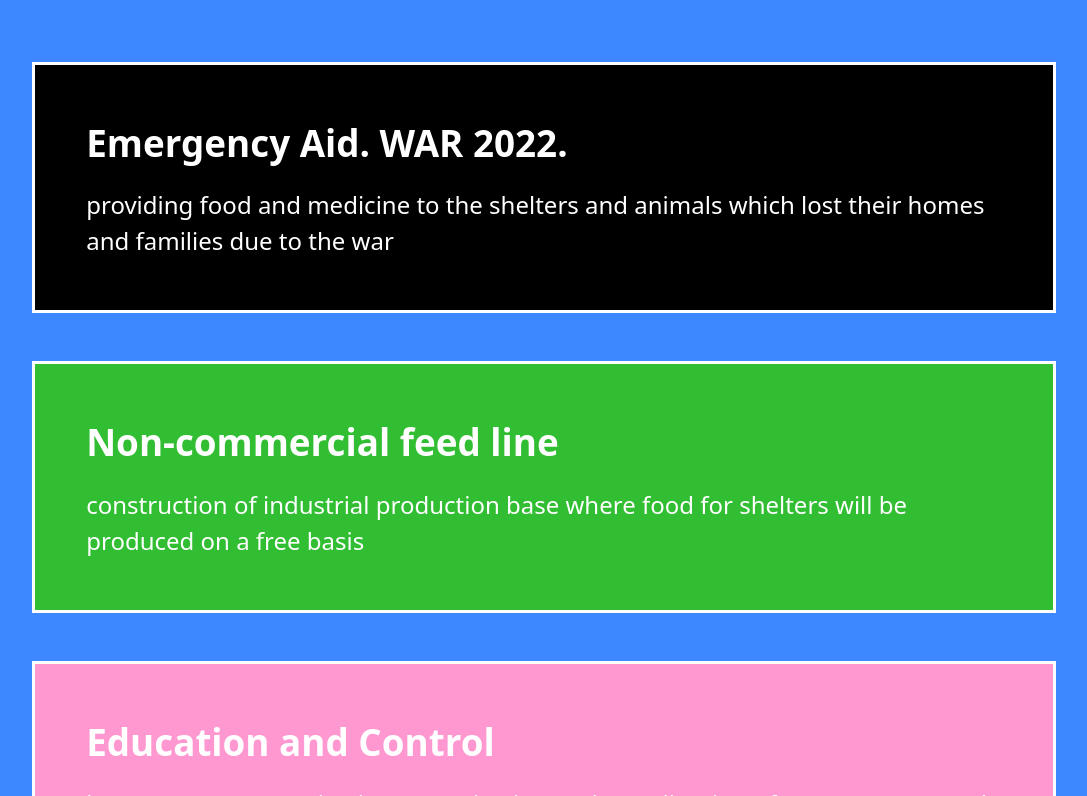
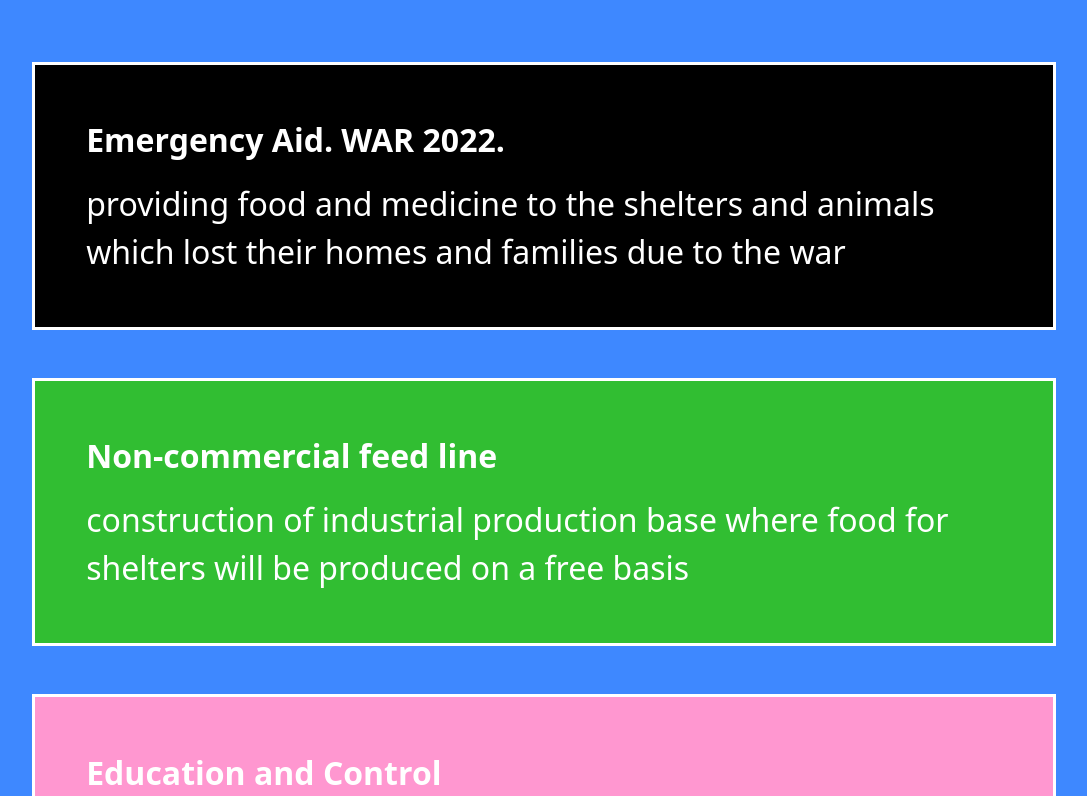
Before and after one commit to Azmye/charity-clone, a Vue app: page / in a window 1280 px wide. Shown: the part 2884-3680 px from the top of the page, without its empty margins (96-1183 px from the left). Built offline with nearby package versions, Linux system fonts and the light colour scheme.

Commit message:
chore: update some props

```diff
--- a/src/components/project-wrapper.vue
+++ b/src/components/project-wrapper.vue
@@ -1,30 +1,111 @@
 <script lang="ts">
+import { defineComponent, type PropType } from "vue";
 import gsap from "gsap";
-import { defineComponent, type PropType } from "vue";
 
 export default defineComponent({
   name: "ProjectWrapper",
   props: {
+    fontWeight: {
+      type: String as PropType<
+        | "normal"
+        | "bold"
+        | "lighter"
+        | "bolder"
+        | "100"
+        | "200"
+        | "300"
+        | "400"
+        | "500"
+        | "600"
+        | "700"
+        | "800"
+        | "900"
+        | string
+      >,
+      default: "bold",
+    },
+
     backgroundColor: {
       type: String as PropType<string>,
       default: "#000",
     },
+    textColor: {
+      type: String as PropType<string>,
+      default: "#ffffff",
+    },
+    fontSize: {
+      type: String as PropType<"sm" | "md" | "lg" | "xl" | "2xl">,
+      default: "md",
+    },
     title: {
-      type: String as PropType<string>,
+      type: String,
       required: true,
     },
     paragraph: {
-      type: String as PropType<string>,
+      type: String,
+      default: "",
+    },
+    href: {
+      type: String,
       required: true,
     },
-    href: {
-      type: String as PropType<string>,
-      required: true,
+    slideDirection: {
+      type: String as PropType<"left" | "right" | "top" | "bottom" | "fade">,
+      default: "left",
+    },
+    width: {
+      type: String,
+      default: "100%",
+    },
+    height: {
+      type: String,
+      default: "auto",
+    },
+    borderColor: {
+      type: String,
+      default: "#fff",
+    },
+  },
+  computed: {
+    computedFontSize(): string {
+      switch (this.fontSize) {
+        case "sm":
+          return "1rem";
+        case "md":
+          return "1.5rem";
+        case "lg":
+          return "2rem";
+        case "xl":
+          return "2.5rem";
+        case "2xl":
+          return "3rem";
+        default:
+          return "1.5rem";
+      }
     },
   },
   mounted() {
     const wrapper = this.$refs.projectWrapper as HTMLElement;
     const inner = this.$refs.projectInnerWrapper as HTMLElement;
+
+    const getAnimationOffset = () => {
+      switch (this.slideDirection) {
+        case "right":
+          return { x: 100, y: 0 };
+        case "top":
+          return { x: 0, y: -100 };
+        case "bottom":
+          return { x: 0, y: 100 };
+        case "fade":
+          return { x: 0, y: 0 };
+        case "left":
+        default:
+          return { x: -100, y: 0 };
+      }
+    };
+
+    const { x, y } = getAnimationOffset();
+    gsap.set(wrapper, { opacity: 0, x, y });
 
     const observer = new IntersectionObserver(
       (entries) => {
@@ -32,14 +113,11 @@ export default defineComponent({
           if (entry.isIntersecting) {
             gsap.fromTo(
               wrapper,
-              { opacity: 0, x: -100 },
-              {
-                opacity: 1,
-                x: 0,
-                duration: 2.5,
-                ease: "power3.out",
-              }
+              { opacity: 0, x, y },
+              { opacity: 1, x: 0, y: 0, duration: 1.5, ease: "power3.out" }
             );
+          } else {
+            gsap.set(wrapper, { opacity: 0, x, y });
           }
         });
       },
@@ -73,12 +151,24 @@ export default defineComponent({
   <a
     class="project-wrapper"
     :href="href"
-    :style="{ backgroundColor }"
+    :style="{
+      backgroundColor,
+      width,
+      height,
+      color: textColor,
+    }"
     ref="projectWrapper"
   >
-    <div class="project-inner-wrapper" ref="projectInnerWrapper">
-      <h5>{{ title }}</h5>
-      <p>{{ paragraph }}</p>
+    <div
+      class="project-inner-wrapper"
+      :class="{ 'center-content': !paragraph }"
+      :style="{ borderColor }"
+      ref="projectInnerWrapper"
+    >
+      <h5 :style="{ fontSize: computedFontSize, fontWeight }">{{ title }}</h5>
+      <p v-if="paragraph" :style="{ fontSize: computedFontSize }">
+        {{ paragraph }}
+      </p>
     </div>
   </a>
 </template>
@@ -89,22 +179,28 @@ export default defineComponent({
   text-decoration: none;
   cursor: pointer;
   transition: background-color 0.3s ease;
-  color: white;
 }
 
 .project-inner-wrapper {
-  border: 3px solid #fff;
-  padding: 3.2rem 3.2rem;
+  border-width: 3px;
+  border-style: solid;
+  padding: 3.2rem;
   display: flex;
   flex-direction: column;
   gap: 1rem;
 
-  h5 {
-    font-size: 2.3rem;
-  }
-
+  h5,
   p {
-    font-size: 1.5rem;
+    margin: 0;
   }
 }
+
+.center-content {
+  justify-content: center;
+  align-items: center;
+  text-align: center;
+  height: 100%;
+  display: flex;
+  flex-direction: column;
+}
 </style>
--- a/src/components/section-project.vue
+++ b/src/components/section-project.vue
@@ -25,21 +25,27 @@ export default defineComponent({
         backgroundColor="#000"
         title="Emergency Aid. WAR 2022."
         paragraph="providing food and medicine to the shelters and animals which lost their homes and families due to the war"
-        href="https://example.com/project-details"
+        href="#"
+        font-size="lg"
+        font-weight="bold"
       />
 
       <ProjectWrapper
         backgroundColor="#31be32"
         title="Non-commercial feed line"
         paragraph="construction of industrial production base where food for shelters will be produced on a free basis "
-        href="https://example.com/project-details"
+        href="#"
+        font-size="lg"
+        font-weight="bold"
       />
 
       <ProjectWrapper
         backgroundColor="#ff97d0"
         title="Education and Control"
         paragraph="lectures on communication, organisation and coordination of processes, control over the use of aid"
-        href="https://example.com/project-details"
+        href="#"
+        font-size="lg"
+        font-weight="bold"
       />
     </div>
   </div>
--- /dev/null
+++ b/src/components/section-work.vue
@@ -0,0 +1,117 @@
+<script lang="ts">
+import { defineComponent } from "vue";
+import ProjectWrapper from "./project-wrapper.vue";
+import { worksList } from "../_data/works-list";
+
+export default defineComponent({
+  name: "Work",
+  components: {
+    ProjectWrapper,
+  },
+  data() {
+    return {
+      worksList,
+    };
+  },
+});
+</script>
+
+<template>
+  <div class="work">
+    <div class="work__header">
+      <h2>We want to help</h2>
+      <p>
+        homeless packs, volunteers, guardians, overstayers, shelters and other
+        organisations
+      </p>
+    </div>
+
+    <div class="work__workList">
+      <ProjectWrapper
+        v-for="(work, index) in worksList"
+        :key="index"
+        backgroundColor="#fff"
+        :title="work.title"
+        :href="work.href"
+        width="100%"
+        height="110px"
+        slide-direction="bottom"
+        text-color="#000"
+        border-color="#000"
+        font-size="sm"
+        font-weight="600"
+      />
+
+      <a href="#" class="btn-link">
+        apply for help
+        <div class="btn-icon">
+          <img
+            src="../assets/images/btn-icons/6273a272fe3407579aa3d6c9_PngItem_344959.png"
+            alt="arrow-right"
+          />
+        </div>
+      </a>
+    </div>
+  </div>
+</template>
+
+<style lang="scss">
+.work {
+  background-color: #fcf944;
+  display: flex;
+  flex-direction: column;
+  padding: 5rem 8rem;
+
+  &__header {
+    margin-bottom: 60px;
+    h2 {
+      font-size: 3rem;
+    }
+    p {
+      font-size: 2rem;
+      text-align: left;
+    }
+  }
+
+  &__workList {
+    display: grid;
+    grid-template-columns: repeat(3, 1fr);
+    gap: 2rem;
+
+    .btn-link {
+      background-color: #ff97d0;
+      max-width: 90%;
+      text-decoration: none;
+      text-align: center;
+      padding: 14px 24px;
+      border: 3.5px solid #000;
+      color: #000;
+      font-weight: 700;
+      font-size: 22px;
+      margin-top: 80px;
+      display: inline-flex;
+      align-items: center;
+      justify-content: center;
+      gap: 1rem;
+      transition: background-color 0.3s ease;
+
+      .btn-icon {
+        display: flex;
+        align-items: center;
+        justify-content: center;
+
+        img {
+          width: 42px;
+          height: auto;
+          transform: rotate(180deg);
+          transition: transform 0.3s ease, translate 0.3s ease;
+        }
+      }
+
+      &:hover .btn-icon img {
+        transform: rotate(180deg) translateX(-10px);
+      }
+    }
+  }
+}
+</style>
--- a/src/pages/About-us.vue
+++ b/src/pages/About-us.vue
@@ -2,6 +2,7 @@
 import SectionAbout from "../components/section-about.vue";
 import SectionHero from "../components/section-hero.vue";
 import SectionProject from "../components/section-project.vue";
+import SectionWork from "../components/section-work.vue";
 </script>
 
 <template>
@@ -10,4 +11,6 @@ import SectionProject from "../components/section-project.vue";
   <SectionAbout />
 
   <SectionProject />
+
+  <SectionWork />
 </template>
```
